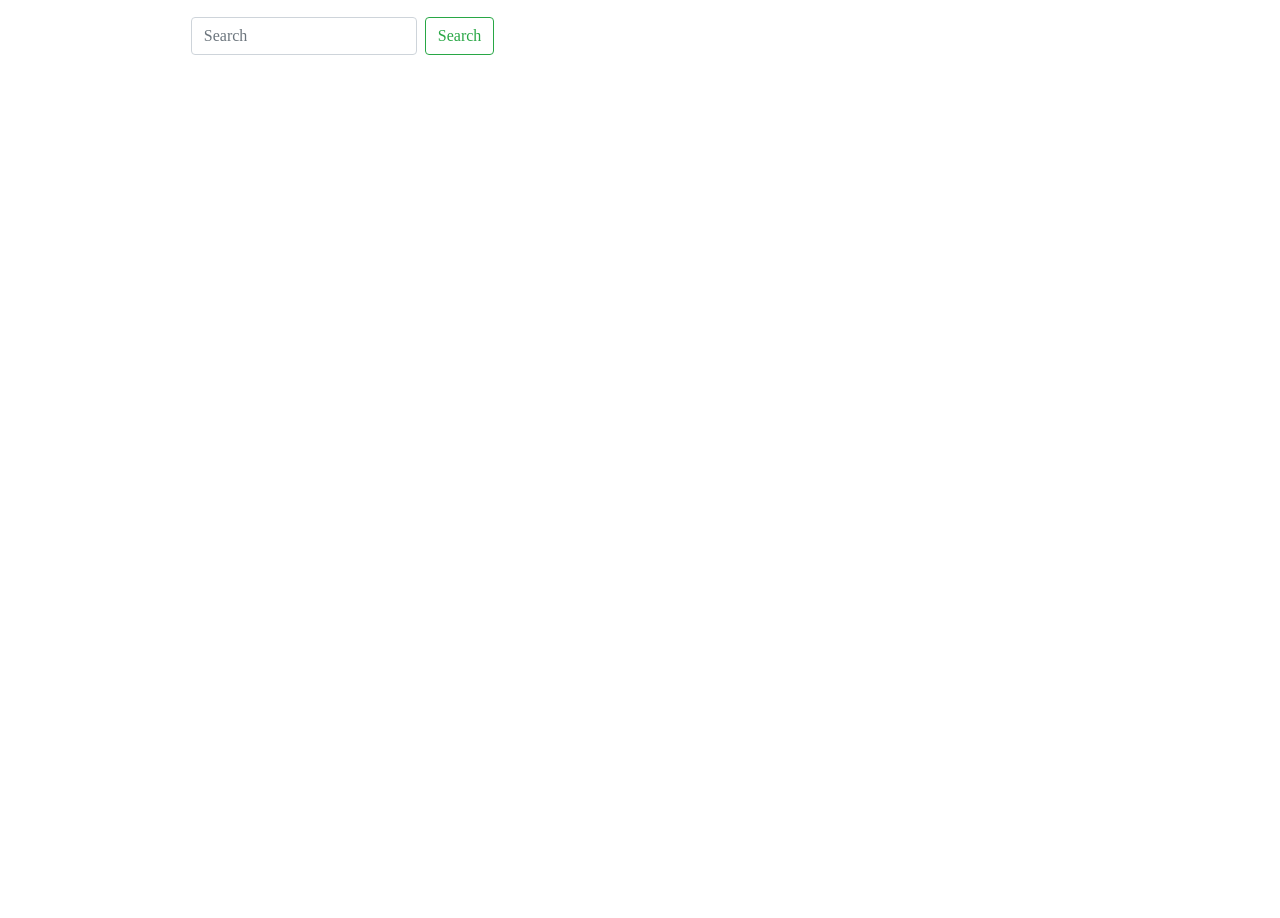
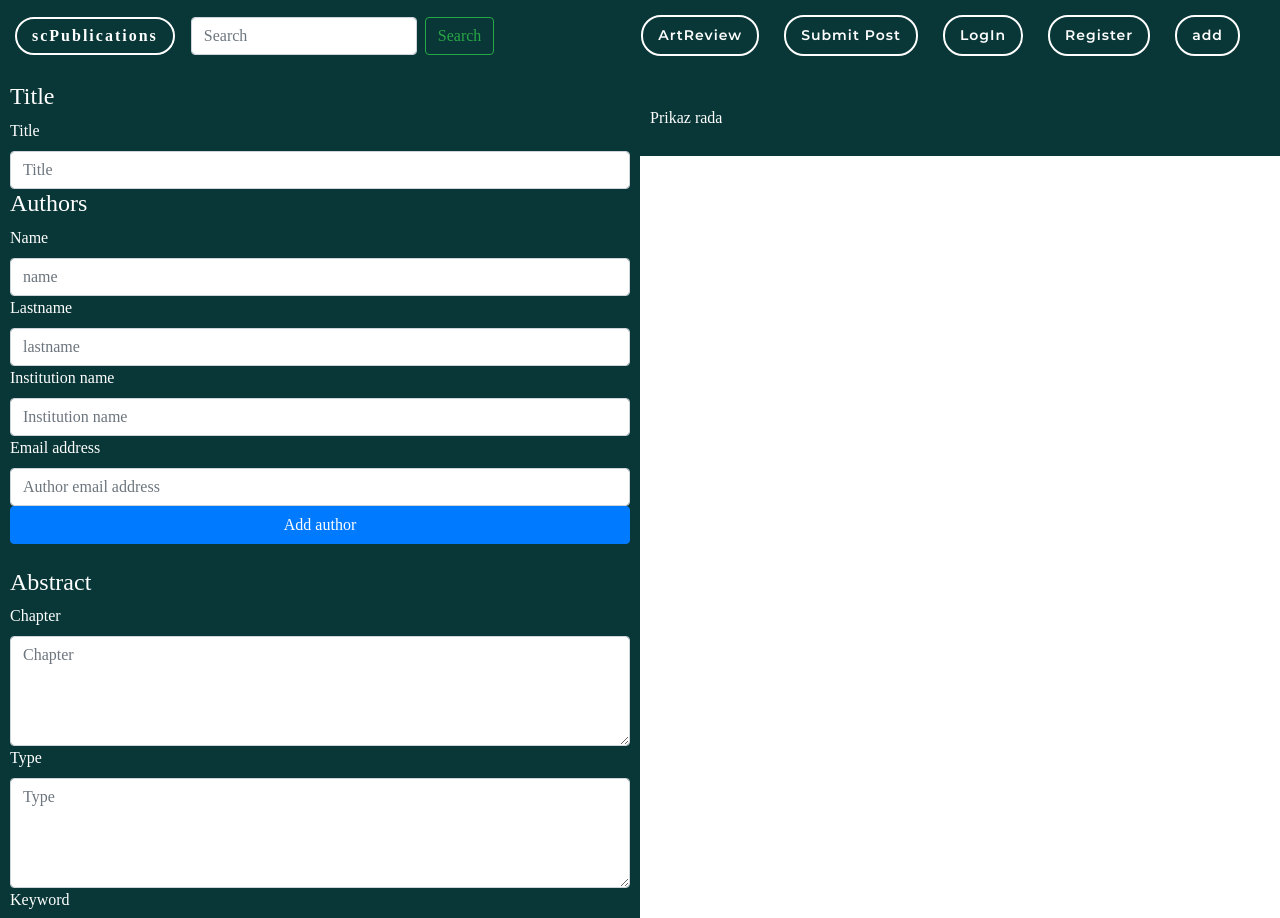
Before and after one commit to ZoricBojana/XML-Tim9, an Angular app in the folder frontend/: page /addSc in a window 1280 px wide. Before the commit this address led to /. Shown: the top 918 px of the page. Before the commit the page ends 800 px from the top, so only its background shows below. Built offline with nearby package versions, Linux system fonts and the light colour scheme; a web font is replaced by a local one.

Commit message:
forme za dodavanje rada
izmena ostalih formi

```diff
--- a/frontend/src/app/app.component.html
+++ b/frontend/src/app/app.component.html
@@ -17,10 +17,7 @@
       </form>
       <ul class="navbar-nav ml-auto">
         <li class="nav-item">
-          <a class="nav-link nav-white-color" routerLink="/pubToReview">ArticleReview</a>
-        </li>
-        <li class="nav-item">
-          <a class="nav-link nav-white-color" routerLink="/formRew">FormReview</a>
+          <a class="nav-link nav-white-color" routerLink="/pubToReview">ArtReview</a>
         </li>
         <li class="nav-item">
           <a class="nav-link nav-white-color" routerLink="/submitPost">Submit Post</a>
@@ -32,6 +29,10 @@
         <li class="nav-item">
           <a class="nav-link nav-white-color" routerLink="/register">Register</a>
         </li>
+        <li class="nav-item">
+          <a class="nav-link nav-white-color" routerLink="/addSc">add</a>
+        </li>
+
 
 
       </ul>
--- a/frontend/src/app/app.module.ts
+++ b/frontend/src/app/app.module.ts
@@ -22,6 +22,7 @@ import { PublicationsToReviewComponent } from './publications-to-review/publicat
 import { InterceptService } from './interceptors/intercept.service';
 import { UserArticlesComponent } from './user-articles/user-articles.component';
 import { ArticleTableComponent } from './article-table/article-table.component';
+import { ScArticlesComponent } from './sc-articles/sc-articles.component';
 
 
 
@@ -43,7 +44,8 @@ import { ArticleTableComponent } from './article-table/article-table.component';
     UnreviewedPublicationsComponent,
     PublicationsToReviewComponent,
     UserArticlesComponent,
-    ArticleTableComponent
+    ArticleTableComponent,
+    ScArticlesComponent
   ],
   imports: [
     BrowserModule,
--- a/frontend/src/app/form-review/form-review.component.css
+++ b/frontend/src/app/form-review/form-review.component.css
@@ -4,6 +4,7 @@
     padding: 0;
     position: relative;
     min-height: 100vh;
+    color: white;
   }
   .formRev-page {
       width: 500px;
--- a/frontend/src/app/form-review/form-review.component.html
+++ b/frontend/src/app/form-review/form-review.component.html
@@ -7,30 +7,25 @@
               <div class="col-md-6">
                 <form class="formR">
 
-                  <h2>{{scientificArticle.title}}</h2>
+                  <h2>Titl</h2>
 
-                  <h2 *ngFor="let author of scientificArticle.authorsDTO">
-                    {{author.name}} {{" "}} {{author.surname}}
-                  </h2>
+                  <h5>
+                   Author name:
+                   <br/>
+                   Author lastname:
+                  </h5>
                   <br>
 
-                  <p><b>Purpose: </b><input type="text"/>{{scientificArticle.abstractDTO.purpose}}</p>
-                  <p><b>Design: </b> <input type="text"/> {{scientificArticle.abstractDTO.design}}</p>
+                  <p><b>Abstract: </b><input type="text"/></p>
+                  <p><b>Chapter: </b> <input type="text"/> </p>
 
-                  <p><b>Findings: </b><input type="text"/>{{scientificArticle.abstractDTO.findings}}</p>
-                  <p><b>Limitations: </b>{{scientificArticle.abstractDTO.limitations}}</p>
-                  <p><b>Originality: </b>{{scientificArticle.abstractDTO.originality}}</p>
-                  <p><b>Type: </b>{{scientificArticle.abstractDTO.type}}</p>
+                   <p><b>Type: </b></p>
                   <b>Keywords: </b>
-                    <p *ngFor="let key of scientificArticle.abstractDTO.keywords; let i = index" [attr.data-index]="i">
-                        {{key}}
-                    </p>
 
-
-                  <p *ngFor="let parag of scientificArticle.paragraphs; let i = index" [attr.data-index]="i">
-                      <b>{{parag}}</b>
-                      <textarea id= {{i}} class="form-control" name="comment"  rows="4" cols="50" placeholder="Comment"></textarea>
-                      <button class="btn btn-primary btn-block" (click)="addComment(i)" >Add comment</button>
+                  <p>
+                      <b>parag</b>
+                      <textarea  class="form-control" name="comment"  rows="4" cols="50" placeholder="Comment"></textarea>
+                      <button class="btn btn-primary btn-block" (click)="addComment()" >Add comment</button>
 
                   </p>
 
@@ -38,7 +33,7 @@
                 <table>
                     <tr>
                         <td>
-                            <b>Purpose: </b>
+                            <b>Chapter: </b>
                         </td>
                         <td>
                             <select  [(ngModel)] = "uniqueness" name="uniqueness">
@@ -92,20 +87,7 @@
                               </select>
                         </td>
                     </tr>
-                    <tr>
-                        <td>
-                            <b>Experiments: </b>
-                        </td>
-                        <td>
-                            <select  [(ngModel)] = "experiments" name="experiments">
-                                <option [ngValue]="5">5</option>
-                                <option [ngValue]="4">4</option>
-                                <option [ngValue]="3">3</option>
-                                <option [ngValue]="2">2</option>
-                                <option [ngValue]="1">1</option>
-                              </select>
-                        </td>
-                    </tr>
+
                     <tr>
                         <td>
                             <b>Layout: </b>
@@ -120,20 +102,7 @@
                               </select>
                         </td>
                     </tr>
-                    <tr>
-                        <td>
-                            <b>Formality: </b>
-                        </td>
-                        <td>
-                            <select  [(ngModel)] = "formality" name="formality">
-                                <option [ngValue]="5">5</option>
-                                <option [ngValue]="4">4</option>
-                                <option [ngValue]="3">3</option>
-                                <option [ngValue]="2">2</option>
-                                <option [ngValue]="1">1</option>
-                              </select>
-                        </td>
-                    </tr>
+
                     <tr>
                         <td>
                             <b>General grade: </b>
--- a/frontend/src/app/publications-to-review/publications-to-review.component.css
+++ b/frontend/src/app/publications-to-review/publications-to-review.component.css
@@ -6,10 +6,11 @@
   min-height: 100vh;
 }
 .review-page {
-    width: 500px;
+  width: 500px;
   padding: 10% 0 0;
   margin: auto;
   font-family: "Roboto", sans-serif;
   -webkit-font-smoothing: antialiased;
   -moz-osx-font-smoothing: grayscale;
 }
+th{color: aliceblue;}
--- /dev/null
+++ b/frontend/src/app/sc-articles/sc-articles.component.css
@@ -0,0 +1,17 @@
+.column {
+  float: left;
+  padding: 10px;
+  background: rgb(9, 54, 54);
+  color: white;
+}
+
+.left {
+  width: 50%;
+
+}
+.right {
+  width: 50%;
+  float: left;
+  white-space: nowrap;
+  overflow-x: auto;
+}
--- /dev/null
+++ b/frontend/src/app/sc-articles/sc-articles.component.html
@@ -0,0 +1,66 @@
+
+<form class="bg">
+  <div style="overflow-x: auto;" class="column left">
+    <br/>
+    <br/>
+    <br/>
+  <h4>Title</h4>
+   <label for="title">Title</label>
+    <input type="text"class="form-control" id="title" name="title" [(ngModel)]="title" placeholder="Title">
+
+    <h4 >Authors</h4>
+    <label for="author" >Name</label>
+    <input type="text" id="author" class="form-control" name="author" [(ngModel)]="authorName" placeholder="name"
+      required>
+
+      <label for="authorSurname" >Lastname</label>
+      <input type="text" id="authorSurname" class="form-control" name="author" [(ngModel)]="authorSurname" placeholder="lastname"
+        required>
+
+      <label for="instName" >Institution name</label>
+      <input type="text" id="instName" class="form-control" name="instName" [(ngModel)]="instName" placeholder="Institution name"
+      required>
+
+      <label for="eAddress" >Email address</label>
+      <input type="text" id="eAddress" class="form-control" name="eAddress" [(ngModel)]="eAddress" placeholder="Author email address"
+      required>
+
+
+      <button class="btn btn-primary btn-block" (click)="addAuthor()">Add author</button>
+            <br/>
+            <h4 class>Abstract</h4>
+            <label for="chapter" >Chapter</label>
+            <textarea id="chapter" class="form-control" name="chapter" [(ngModel)]="chapter" rows="4" cols="50" placeholder="Chapter"></textarea>
+
+            <label for="type" >Type</label>
+            <textarea id="type" class="form-control" name="type" [(ngModel)]="type" rows="4" cols="50" placeholder="Type"></textarea>
+
+            <label for="keyword" >Keyword</label>
+            <input type="text" id="keyword" class="form-control" name="keyword" [(ngModel)]="keyword" placeholder="Keyword"
+            required>
+            <button class="btn btn-primary btn-block" (click)="addKeyword()">Add keyword</button>
+            <br/>
+            <h4 >Paragraphs</h4>
+            <label for="paragraph" >Paragraph</label>
+            <textarea id="paragraph" class="form-control" name="paragraph" [(ngModel)]="authorParagraph" rows="4" cols="50" placeholder="Paragraph"></textarea>
+            <h4>References</h4>
+            <label for="reference">References</label>
+            <button class="btn btn-primary btn-block" (click)="addParagraph()" >Add paragraph</button>
+            <br/>
+
+            <h2>Cover letter</h2>
+            <label for="cover_letter" >Cover letter</label>
+            <textarea id="paragraph" class="form-control" name="cover_letter" [(ngModel)]="coverLetter" rows="4" cols="50" placeholder="Cover letter"></textarea>
+          <button class="btn btn-primary btn-block" (click)="addArticle()">Add article</button>
+
+
+</div>
+<div class="column right">
+  <br/>
+  <br/>
+  <br/>
+  <br/>
+  <p>Prikaz rada</p>
+
+</div>
+</form>
--- /dev/null
+++ b/frontend/src/app/sc-articles/sc-articles.component.ts
@@ -0,0 +1,14 @@
+import { Component, OnInit } from '@angular/core';
+
+@Component({
+  selector: 'app-sc-articles',
+  templateUrl: './sc-articles.component.html',
+  styleUrls: ['./sc-articles.component.css']
+})
+export class ScArticlesComponent implements OnInit {
+
+  constructor() { }
+
+  ngOnInit() {
+  }
+}
--- a/frontend/src/app/unreviewed-publications/unreviewed-publications.component.html
+++ b/frontend/src/app/unreviewed-publications/unreviewed-publications.component.html
@@ -0,0 +1,18 @@
+<div class="container">
+    <input style="width: 150px;" type="text" id="author"  name="author" [(ngModel)]="author" placeholder="Author"
+    required autofocus/>
+    <input style="width: 150px; margin: 14px;" type="text" id="title"  name="title" [(ngModel)]="title" placeholder="Title"
+    required autofocus/>
+    <input style="width: 150px; margin: 14px;" type="text" id="someText"  name="someText" [(ngModel)]="someText" placeholder="Text"
+    required autofocus/>
+
+
+     <table class="table table-striped">
+         <thead>
+             <th>Title</th>
+             <th>Status</th>
+         </thead>
+                <td ><button id = "printa" class="btn btn-primary" (click)="submitReviewer(work)">Submit reviewer</button></td>
+     </table>
+
+ </div>
```
Also changed, not shown: frontend/src/app/app-routing.module.ts (+6 -1 lines), frontend/src/app/publications-to-review/publications-to-review.component.html (+3 -9 lines), 1 other file (tests, documents, lock files or other folders).
